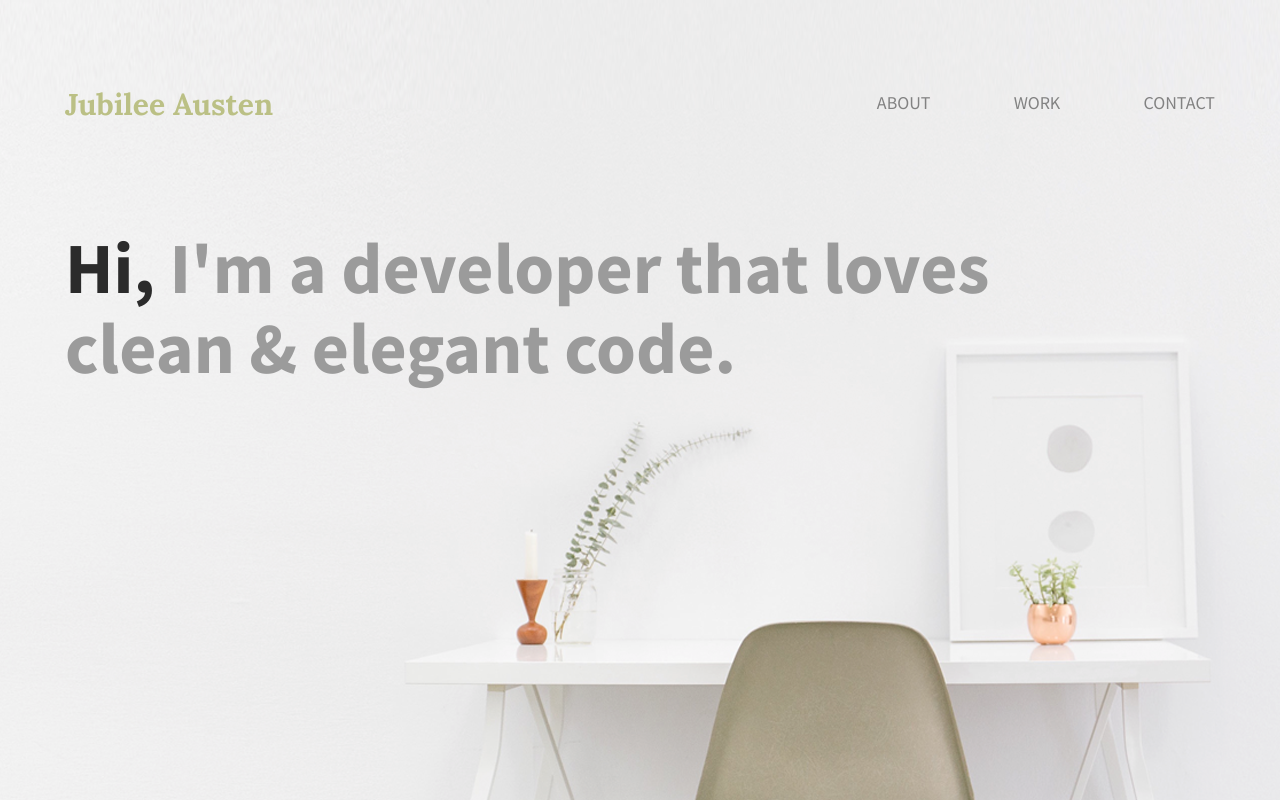
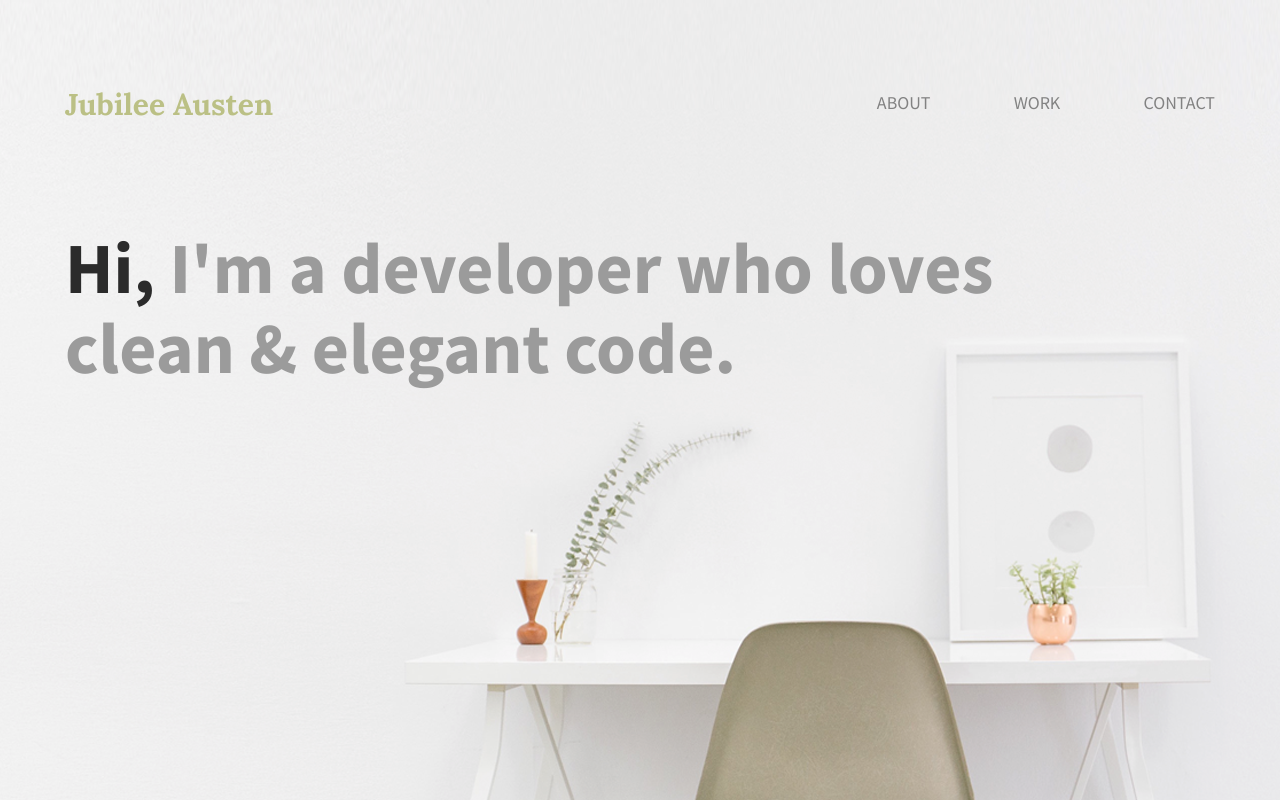
Before and after one commit to taylormcbroom/jubilee-austen, a plain HTML site: page index.html in a window 1280 px wide. Shown: the top 802 px of the page. Drawn offline with Linux system fonts and the light colour scheme.

Commit message:
Update index.html

```diff
--- a/index.html
+++ b/index.html
@@ -27,7 +27,7 @@
                   </ul>
                 </nav>
               </div>
-              <h2><span>Hi,</span> I'm a developer that loves clean &amp; elegant code.</h2>
+              <h2><span>Hi,</span> I'm a developer who loves clean &amp; elegant code.</h2>
             </div>
           </header>
         <main>
```
